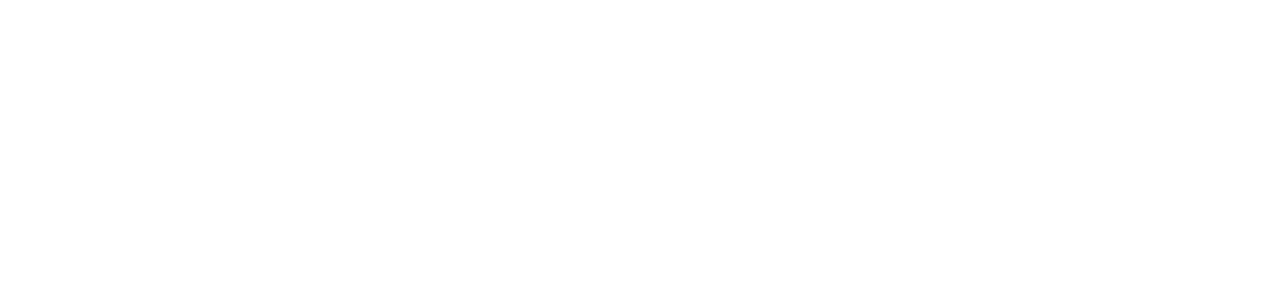
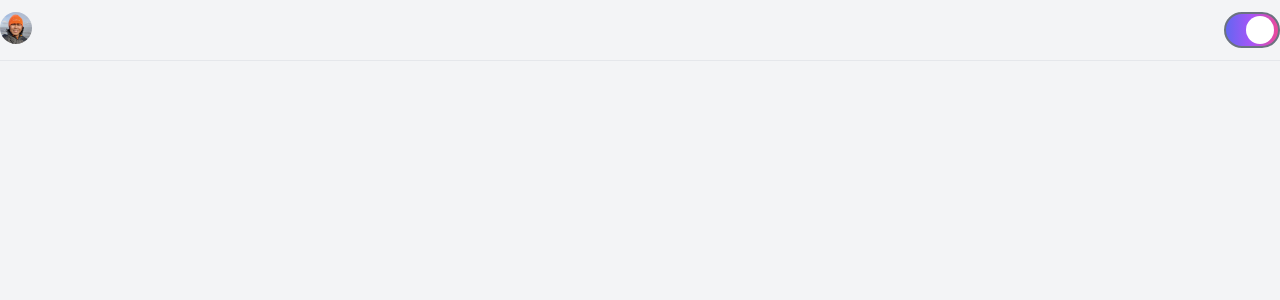
Before and after one commit to sariyanta/sariyanta-web, a Next.js app: page / in a window 1280 px wide. Shown: the top 300 px of the page. Built offline with nearby package versions, Linux system fonts and the light colour scheme.

Commit message:
Enable darkmode

```diff
--- a/pages/_app.js
+++ b/pages/_app.js
@@ -1,7 +1,12 @@
 import '../styles/tailwind.css'
+import Layout from '@/components/Layout'
 
-function MyApp({ Component, pageProps }) {
-  return <Component {...pageProps} />
+function App({ Component, pageProps }) {
+  return (
+    <Layout>
+      <Component {...pageProps} />
+    </Layout>
+  )
 }
 
-export default MyApp
+export default App
--- /dev/null
+++ b/pages/_document.js
@@ -0,0 +1,20 @@
+import Document, { Html, Head, Main, NextScript } from "next/document";
+import { IBM_Plex_Sans } from "@next/font/google";
+
+
+
+export default class MyDocument extends Document {
+  render() {
+    return (
+      <Html lang="en">
+        <Head>
+
+        </Head>
+        <body className="bg-gray-100 text-gray-900 dark:bg-gray-900 dark:text-gray-100 ">
+          <Main />
+          <NextScript />
+        </body>
+      </Html>
+    );
+  }
+}
--- a/pages/index.js
+++ b/pages/index.js
@@ -1,8 +1,14 @@
+import Head from "next/head";
 
+import ThemeSwitcher from "@/components/ThemeSwitcher";
 
 export default function Home() {
   return (
     <>
+      <Head>
+        <title>Sariyanta - WordPress and HubSpot CMS Developer based in the Netherlands</title>
+      </Head>
+
     </>
-  )
+  );
 }
--- /dev/null
+++ b/src/components/Footer.js
@@ -0,0 +1,8 @@
+
+
+export default function Footer() {
+  return (
+    <div className="container mx-auto">
+    </div>
+  )
+}
--- /dev/null
+++ b/src/components/Layout.js
@@ -0,0 +1,12 @@
+import Navigation from "./Navigation";
+import Footer from "./Footer";
+
+export default function Layout({ children }) {
+  return (
+    <>
+      <Navigation />
+      {children}
+      <Footer />
+    </>
+  )
+}
--- /dev/null
+++ b/src/components/Navigation.js
@@ -0,0 +1,16 @@
+import ThemeSwitcher from "./ThemeSwitcher"
+import Image from "next/image"
+import logo from "@/images/sariyanta.jpeg"
+
+
+export default function Navigation() {
+
+  return (
+    <header className="border-b border-gray-200 dark:border-gray-700 ">
+      <nav className="lg:container mx-auto flex py-3 px-3 lg:px-0">
+        <Image className="aspect-square rounded-full w-8 h-8 " src={logo} width={24} height={24} alt="Picture of Sariyanta as logo" />
+        <ThemeSwitcher className="ml-auto" />
+      </nav>
+    </header>
+  )
+}
--- /dev/null
+++ b/src/components/ThemeSwitcher.js
@@ -0,0 +1,27 @@
+import { motion } from "framer-motion";
+import { useState } from "react";
+import useDarkMode from "@/utils/useDarkMode";
+
+
+export default function ThemeSwitcher({ className }) {
+
+  const [checked, setChecked] = useState(false);
+  const [mode, setMode] = useDarkMode();
+
+  const toggleSwitch = () => {
+    setChecked(!checked);
+    checked ? setMode("light") : setMode("dark");
+  };
+
+
+
+
+  return (
+    <>
+      <div className={`group border-2 border-gray-500 dark:border-gray-100 bg-gradient-to-r from-indigo-500 via-purple-500 to-pink-500 w-14 h-9 rounded-l-full rounded-r-full flex items-center justify-start data-[ison=false]:bg-white data-[ison=false]:justify-end p-1 cursor-pointer  ${className} `} data-ison={checked} onClick={toggleSwitch} >
+        <motion.div className="h-7 w-7 bg-white rounded-full " layout transition={{ type: "spring", stiffness: 700, damping: 30 }} />
+      </div >
+
+    </>
+  )
+}
--- /dev/null
+++ b/src/utils/useDarkMode.js
@@ -0,0 +1,23 @@
+import { useEffect, useState } from "react";
+
+function useDarkMode() {
+	const [theme, setTheme] = useState(
+		typeof window !== "undefined" ? localStorage.theme : "dark"
+	);
+	const colorTheme = theme === "dark" ? "light" : "dark";
+
+	useEffect(() => {
+		const root = window.document.documentElement;
+
+		root.classList.remove(colorTheme);
+		root.classList.add(theme);
+
+		if (typeof window !== "undefined") {
+			localStorage.setItem("theme", theme);
+		}
+	}, [colorTheme, theme]);
+
+	return [colorTheme, setTheme];
+}
+
+export default useDarkMode;
```
Also changed, not shown: src/images/sariyanta.jpeg (added).
